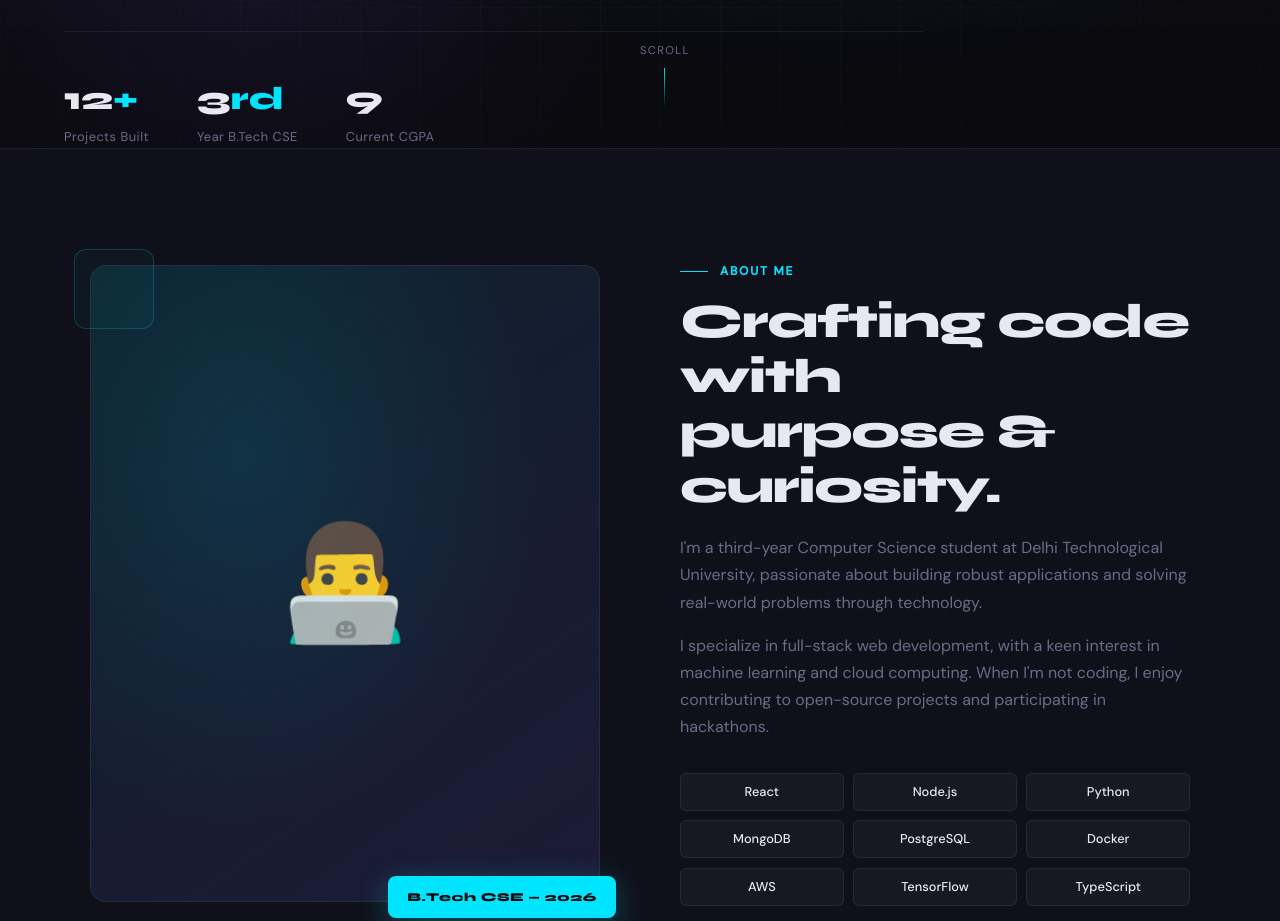
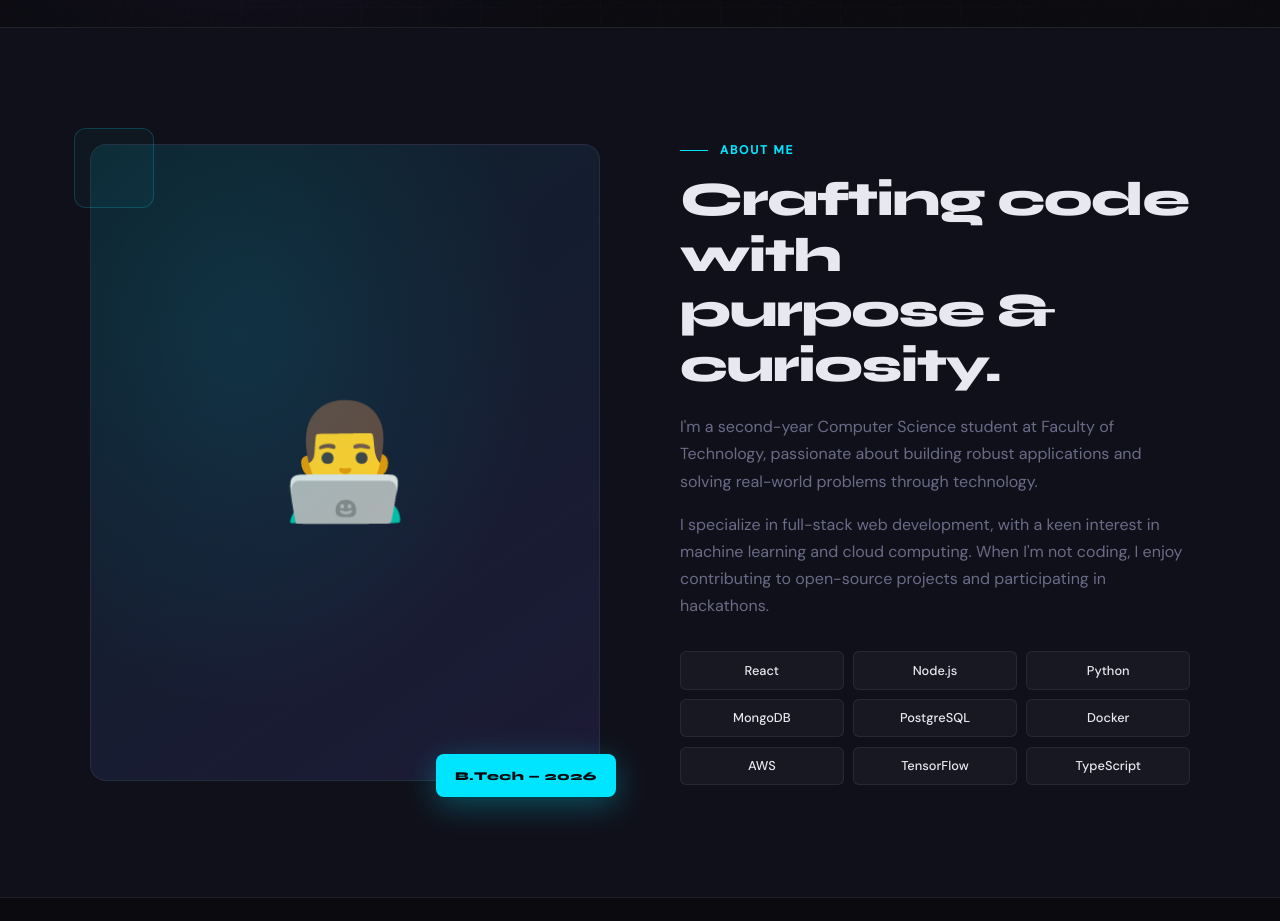
Before and after one commit to anacodes06/wesbite-for-deployment-test, a plain HTML site: page index.html in a window 1280 px wide. Shown: the part 773-1694 px from the top of the page. Drawn offline with Linux system fonts and the light colour scheme.

Commit message:
changes in frontend

```diff
--- a/index.html
+++ b/index.html
@@ -679,7 +679,7 @@
 
 <!-- ─── NAV ─── -->
 <nav id="navbar">
-  <a href="#home" class="nav-logo">Aryan<span>.</span></a>
+  <a href="#home" class="nav-logo">Ananya<span>.</span></a>
   <ul class="nav-links">
     <li><a href="#home">Home</a></li>
     <li><a href="#about">About</a></li>
@@ -723,20 +723,6 @@
       </a>
       <a href="#contact" class="btn btn-ghost">Get in Touch</a>
     </div>
-    <div class="hero-stats">
-      <div>
-        <div class="stat-num">12<span>+</span></div>
-        <div class="stat-label">Projects Built</div>
-      </div>
-      <div>
-        <div class="stat-num">3<span>rd</span></div>
-        <div class="stat-label">Year B.Tech CSE</div>
-      </div>
-      <div>
-        <div class="stat-num">8.9<span></span></div>
-        <div class="stat-label">Current CGPA</div>
-      </div>
-    </div>
   </div>
   <div class="hero-scroll">
     <span>Scroll</span>
@@ -750,13 +736,13 @@
     <div class="about-img-wrap reveal">
       <div class="about-deco"></div>
       <div class="about-img-frame">👨‍💻</div>
-      <div class="about-badge">B.Tech CSE — 2026</div>
+      <div class="about-badge">B.Tech  — 2026</div>
     </div>
     <div class="about-text reveal">
       <div class="section-label">About Me</div>
       <h2>Crafting code with<br/>purpose &amp; curiosity.</h2>
       <p>
-        I'm a third-year Computer Science student at Delhi Technological University, passionate about building robust applications and solving real-world problems through technology.
+        I'm a second-year Computer Science student at Faculty of Technology, passionate about building robust applications and solving real-world problems through technology.
       </p>
       <p>
         I specialize in full-stack web development, with a keen interest in machine learning and cloud computing. When I'm not coding, I enjoy contributing to open-source projects and participating in hackathons.
@@ -945,7 +931,7 @@
         <div class="contact-icon">📧</div>
         <div>
           <div class="contact-detail-label">Email</div>
-          <div class="contact-detail-val">aryan.singh@dtu.ac.in</div>
+          <div class="contact-detail-val">ananya.gore123@ece.du.ac.in</div>
         </div>
       </div>
       <div class="contact-item">
@@ -959,7 +945,7 @@
         <div class="contact-icon">🎓</div>
         <div>
           <div class="contact-detail-label">University</div>
-          <div class="contact-detail-val">Delhi Technological University</div>
+          <div class="contact-detail-val">Faculty of Technology</div>
         </div>
       </div>
     </div>
```
